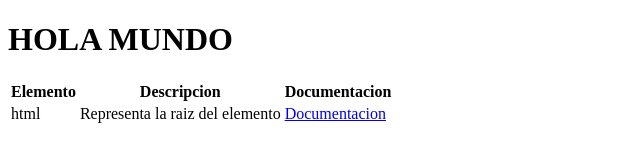
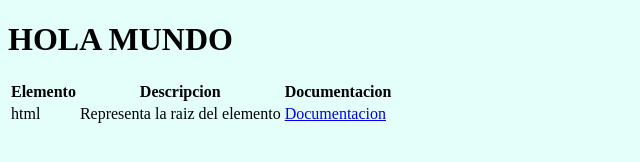
Before and after one commit to Joshx567/mi-manual, a plain HTML site: page index.html in a window 1280 px wide. Shown: the whole page, without its empty margins (0-640 px from the left). Drawn offline with Linux system fonts and the light colour scheme.

Commit message:
Fondo html

```diff
--- a/index.html
+++ b/index.html
@@ -4,9 +4,9 @@
     <meta charset="UTF-8">
     <meta http-equiv="X-UA-Compatible" content="IE=edge">
     <meta name="viewport" content="width=device-width, initial-scale=1.0">
-    <title>Document</title>
+    <title>Tecnologias web</title>
 </head>
-<body>
+<body style="background-color: #e4fff9;">
     <h1>
         HOLA MUNDO
     </h1>
```
